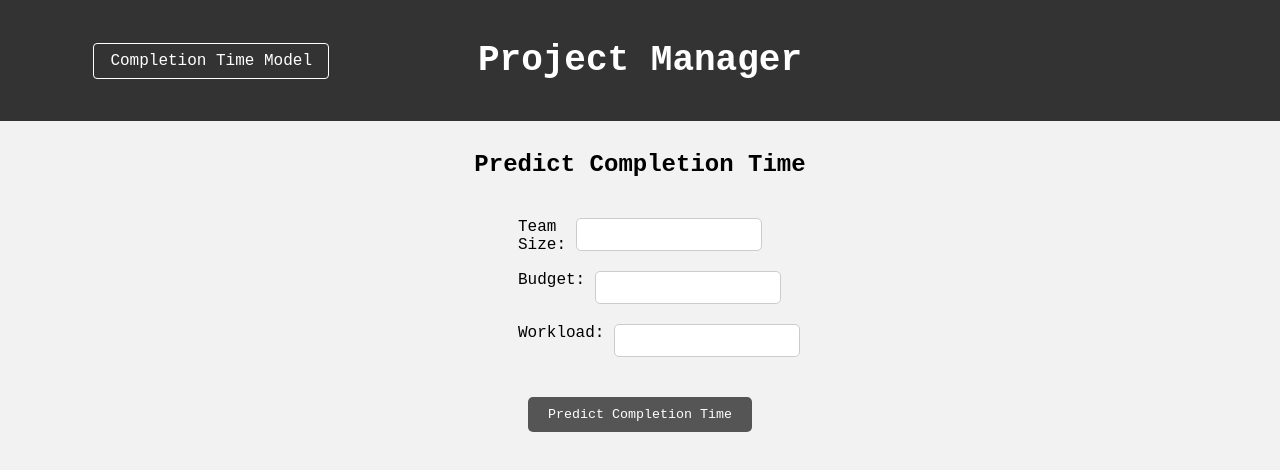
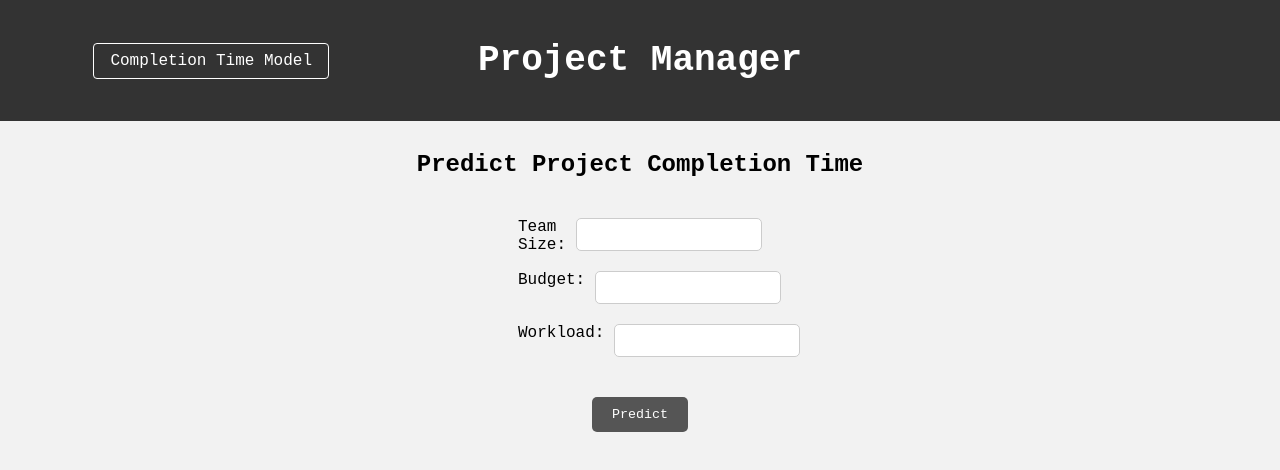
Before and after one commit to jboyce313/project-management, a React (Vite) app in the folder react-app/: page /predict in a window 1280 px wide. Shown: the top 470 px of the page. Built offline with nearby package versions, Linux system fonts and the light colour scheme.

Commit message:
finishing touches

```diff
--- a/react-app/src/components/CreateTask.jsx
+++ b/react-app/src/components/CreateTask.jsx
@@ -95,6 +95,7 @@ export function CreateTask() {
             type="text"
             id="assignee"
             value={assignedTo}
+            autoComplete="off"
             onChange={(e) => setAssignee(e.target.value)}
           />
         </div>
@@ -113,6 +114,7 @@ export function CreateTask() {
             type="text"
             id="estimatedTime"
             value={estimatedDuration}
+            autoComplete="off"
             onChange={(e) => setEstimatedTime(e.target.value)}
           />
         </div>
--- a/react-app/src/components/Login.jsx
+++ b/react-app/src/components/Login.jsx
@@ -54,6 +54,7 @@ export function Login({ setUser, setLoggedIn, setIsManager, isManager }) {
           type="text"
           id="username"
           value={username}
+          autoComplete="off"
           onChange={handleUsernameChange}
           required
         />
--- a/react-app/src/components/PredictCompleteTime.jsx
+++ b/react-app/src/components/PredictCompleteTime.jsx
@@ -33,7 +33,7 @@ export function PredictCompleteTime() {
 
   return (
     <div className="predictionFormContainer">
-      <h2>Predict Completion Time</h2>
+      <h2>Predict Project Completion Time</h2>
       <div className="predictionForm">
         <div>
           <label>Team Size:</label>
@@ -65,7 +65,7 @@ export function PredictCompleteTime() {
             onChange={(e) => setWorkLoad(e.target.value)}
           />
         </div>
-        <button onClick={handlePredict}>Predict Completion Time</button>
+        <button onClick={handlePredict}>Predict</button>
         {predictedCompletionTime && (
           <p className="predictedTime">
             Predicted Completion Time: {predictedCompletionTime}
```
